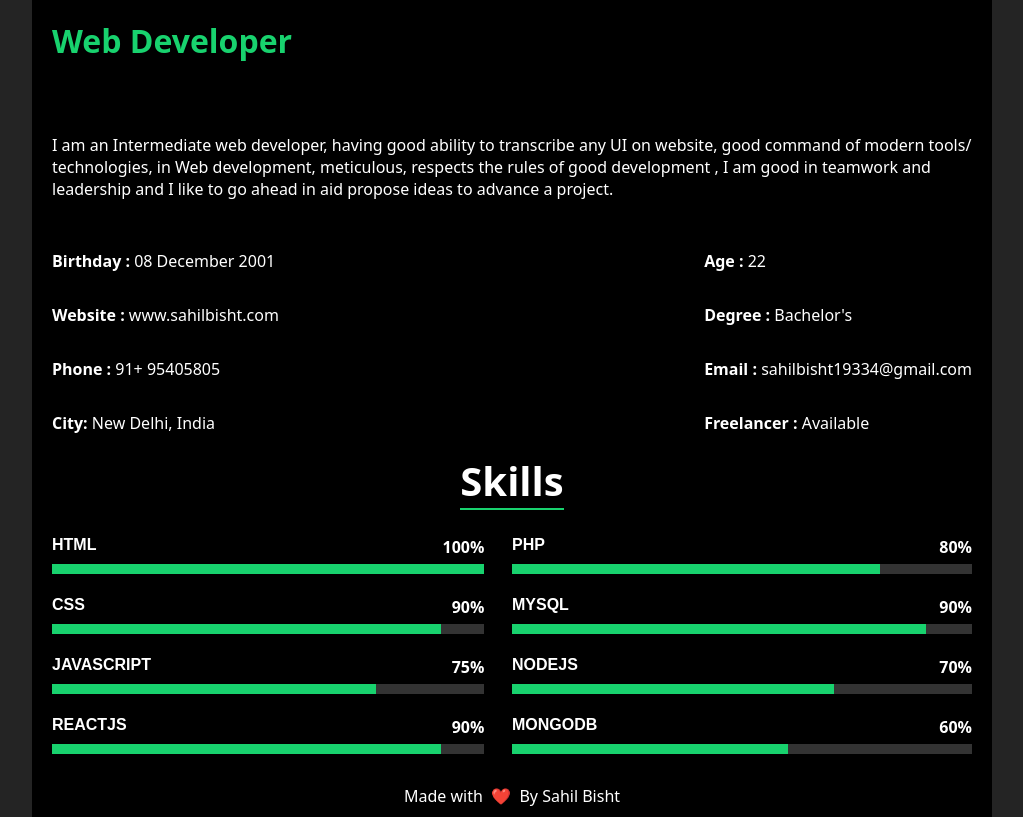
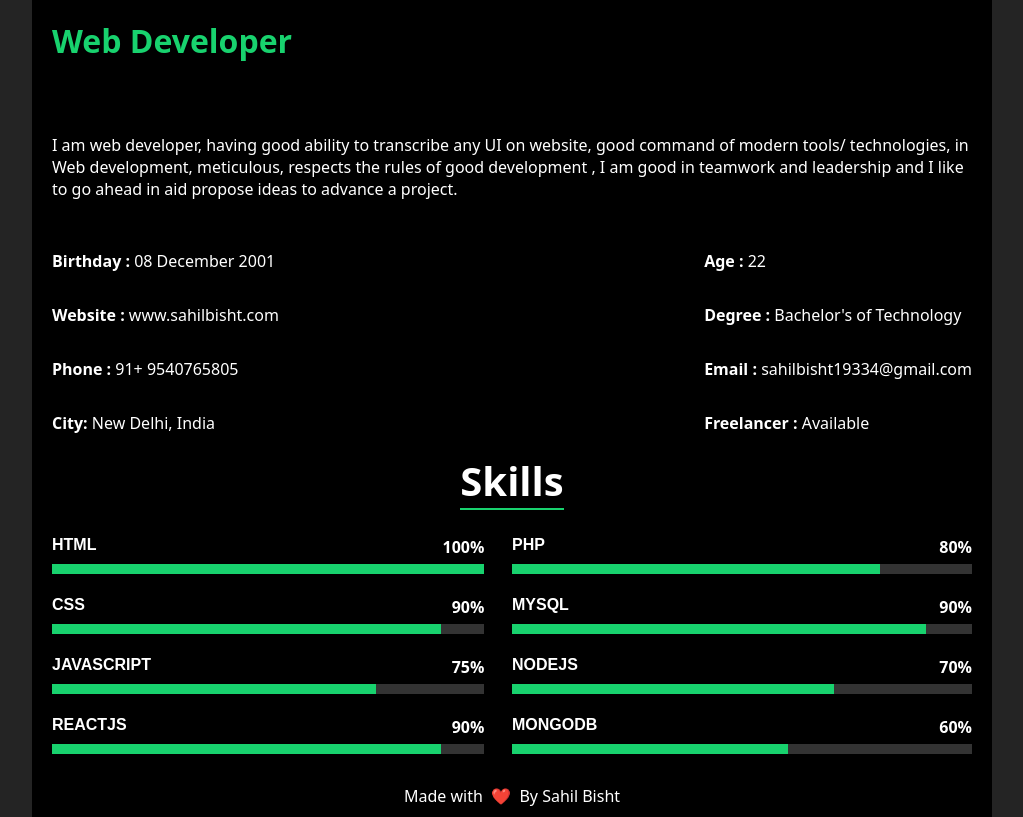
Before and after one commit to codemaniac-sahil/portfolio, a React (Create React App) app: page /about in a window 1280 px wide. Shown: the part 1000-1817 px from the top of the page, without its empty margins (128-1151 px from the left). Built offline with nearby package versions, Linux system fonts and the light colour scheme.

Commit message:
done the minor changes

```diff
--- a/src/components/About.js
+++ b/src/components/About.js
@@ -24,7 +24,7 @@ function About() {
               <h1>Web Developer</h1>
               <p>
                 {" "}
-                I am an Intermediate web developer, having good ability to
+                I am  web developer, having good ability to
                 transcribe any UI on website, good command of modern tools/
                 technologies, in Web development, meticulous, respects the rules
                 of good development , I am good in teamwork and leadership and I
@@ -39,7 +39,7 @@ function About() {
                     <span className="bold">Website : </span>www.sahilbisht.com
                   </p>
                   <p>
-                    <span className="bold">Phone : </span>91+ 95405805
+                    <span className="bold">Phone : </span>91+ 9540765805
                   </p>
                   <p>
                     <span className="bold">City: </span>New Delhi, India
@@ -51,11 +51,10 @@ function About() {
                     <span className="bold">Age : </span>22
                   </p>
                   <p>
-                    <span className="bold">Degree : </span>Bachelor's
+                    <span className="bold">Degree : </span>Bachelor's of Technology
                   </p>
                   <p>
-                    <span className="bold">Email : </span>
-                    sahilbisht19334@gmail.com
+                    <span className="bold">Email : </span>sahilbisht19334@gmail.com
                   </p>
                   <p>
                     <span className="bold">Freelancer : </span>Available
```
